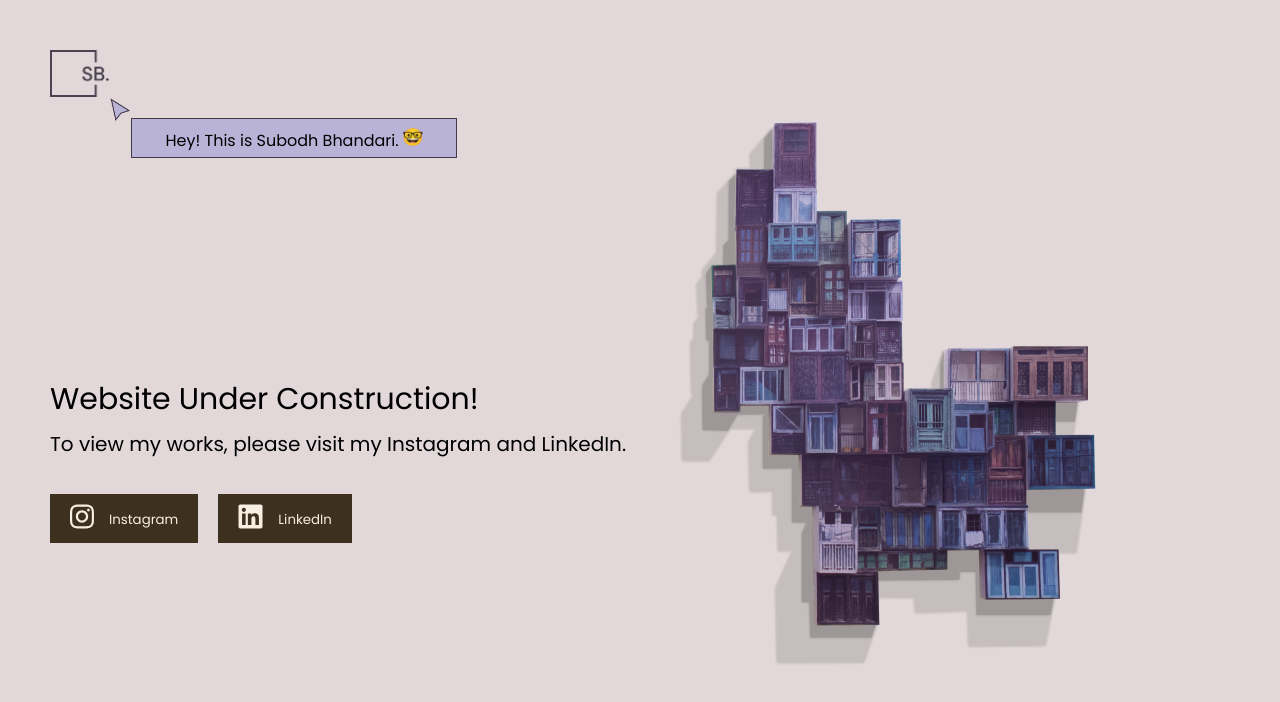
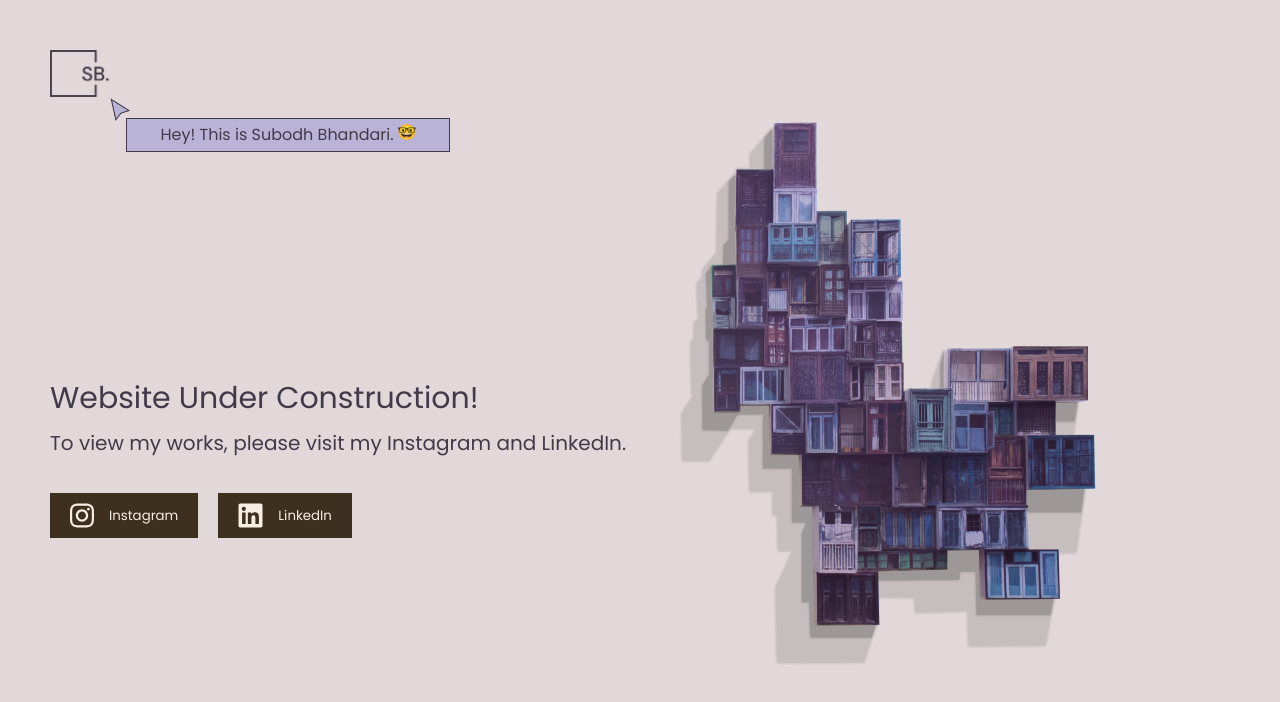
Before and after one commit to vattevaii/subodh_b, a website built with Vite: page index.html in a window 1280 px wide. Built offline with nearby package versions, Linux system fonts and the light colour scheme.

Commit message:
fix: button align and text color

```diff
--- a/index.html
+++ b/index.html
@@ -16,6 +16,7 @@
       background-size: 684px 684px;
       background-repeat: no-repeat;
       background-position: 90% 50%;
+      color: #423A49;
     }
 
     .container {
@@ -89,14 +90,13 @@
       background-color: #B9B3D7;
       border: 1px solid #423A49;
       padding: 4px 33.5px;
-      margin-left: 81px;
+      margin-left: 76px;
       margin-top: -10px;
     }
 
     .cursor div span>img {
-      max-height: 23px;
+      max-height: 1em;
       object-fit: contain;
-      padding-top: 5px;
     }
 
     .btn-group {
@@ -120,15 +120,13 @@
       align-items: center;
       border: none;
       gap: 15px;
-      padding: 10px 20px 8px 20px;
+      padding: 10px 20px 10px 20px;
       margin: 0;
       background-color: #3e301f;
       color: #f7efe2;
     }
 
-    .btn-social>span {
-      display: inline-block;
-    }
+    .btn-social>span {}
 
     h2,
     h4 {
--- a/src/style.css
+++ b/src/style.css
@@ -17,3 +17,6 @@ body {
   padding: 0;
   font-family: "Poppins", sans-serif;
 }
+span{
+  display: inline-flex;
+}
```
